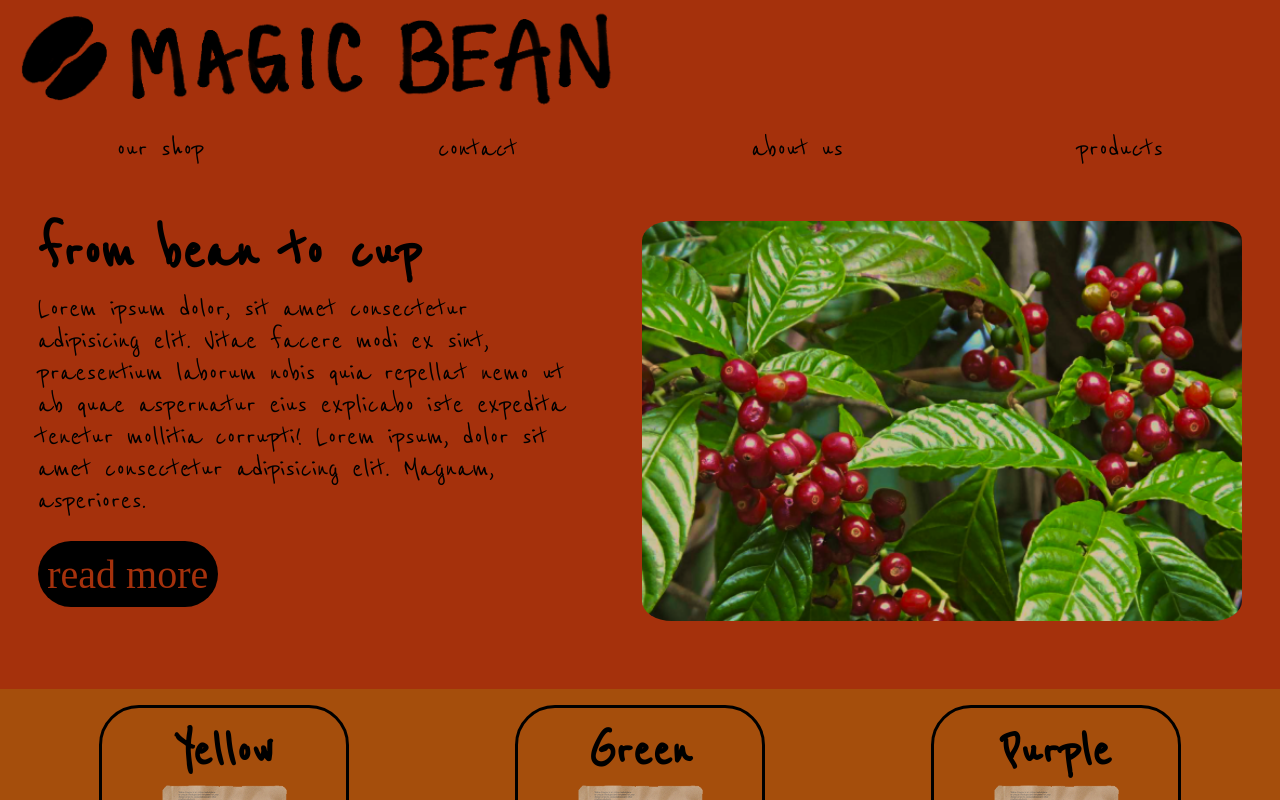
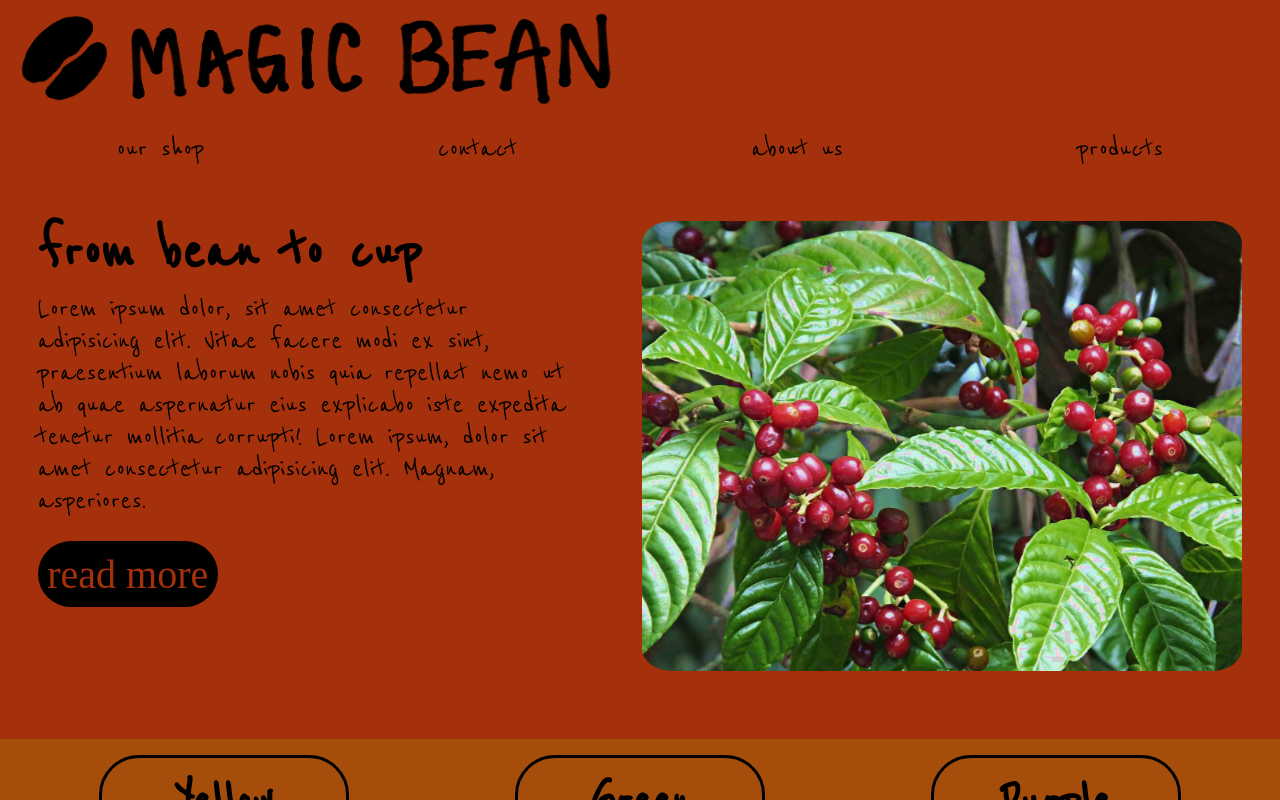
Before and after one commit to feliciawillnas/magicbean, a React (Vite) app: page / in a window 1280 px wide. Shown: the top 800 px of the page. Built offline with nearby package versions, Linux system fonts and the light colour scheme; a web font is replaced by a local one.

Commit message:
main responsive

```diff
--- a/src/components/main.jsx
+++ b/src/components/main.jsx
@@ -1,26 +1,41 @@
+import React, { useEffect, useState } from "react";
 import ReadMoreButton from "./button";
 import Card from "./card";
 
 function InformationSection() {
+  const [isMobile, setIsMobile] = useState(window.innerWidth <= 768);
+
+  useEffect(() => {
+    const handleResize = () => {
+      setIsMobile(window.innerWidth <= 768);
+    };
+
+    window.addEventListener("resize", handleResize);
+
+    return () => {
+      window.removeEventListener("resize", handleResize);
+    };
+  }, []);
+
   return (
-    <>
     <section style={sectionStyle}>
-        <div style={divStyleLeft}>
+      <div style={{ ...divStyleLeft, flex: isMobile ? "1" : "none" }}>
         <h2 style={informationSectionh2}>from bean to cup</h2>
         <p style={pStyle}>
-            Lorem ipsum dolor, sit amet consectetur adipisicing elit. Vitae
-            facere modi ex sint, praesentium laborum nobis quia repellat nemo ut
-            ab quae aspernatur eius explicabo iste expedita tenetur mollitia
-            corrupti! Lorem ipsum, dolor sit amet consectetur adipisicing elit.
-            Magnam, asperiores.
+          Lorem ipsum dolor, sit amet consectetur adipisicing elit. Vitae facere
+          modi ex sint, praesentium laborum nobis quia repellat nemo ut ab quae
+          aspernatur eius explicabo iste expedita tenetur mollitia corrupti!
+          Lorem ipsum, dolor sit amet consectetur adipisicing elit. Magnam,
+          asperiores.
         </p>
         <ReadMoreButton />
       </div>
-        <div style={divStyleRight}>
-          <img style={imgStyle} src="src/assets/coffeeplant3.png" alt="" />
+      <div>
+        {isMobile ? null : (
+          <img style={imgStyle} src="src/assets/coffeeplant3.jpg" alt="" />
+        )}
       </div>
     </section>
-    </>
   );
 }
 
@@ -50,12 +65,10 @@ const pStyle = {
   fontSize: "2rem",
 };
 
-const divStyleRight = {};
-
 const imgStyle = {
-  height: "400px",
-  width: "600px",
-  objectFit: "cover",
+  height: "450px",
+  width: "100%",
+  objectFit: "contain",
   borderRadius: "5%",
 };
 
```
Also changed, not shown: src/assets/coffeeplant3.jpg (added). Lines whose indentation alone changed are shown as unchanged.
